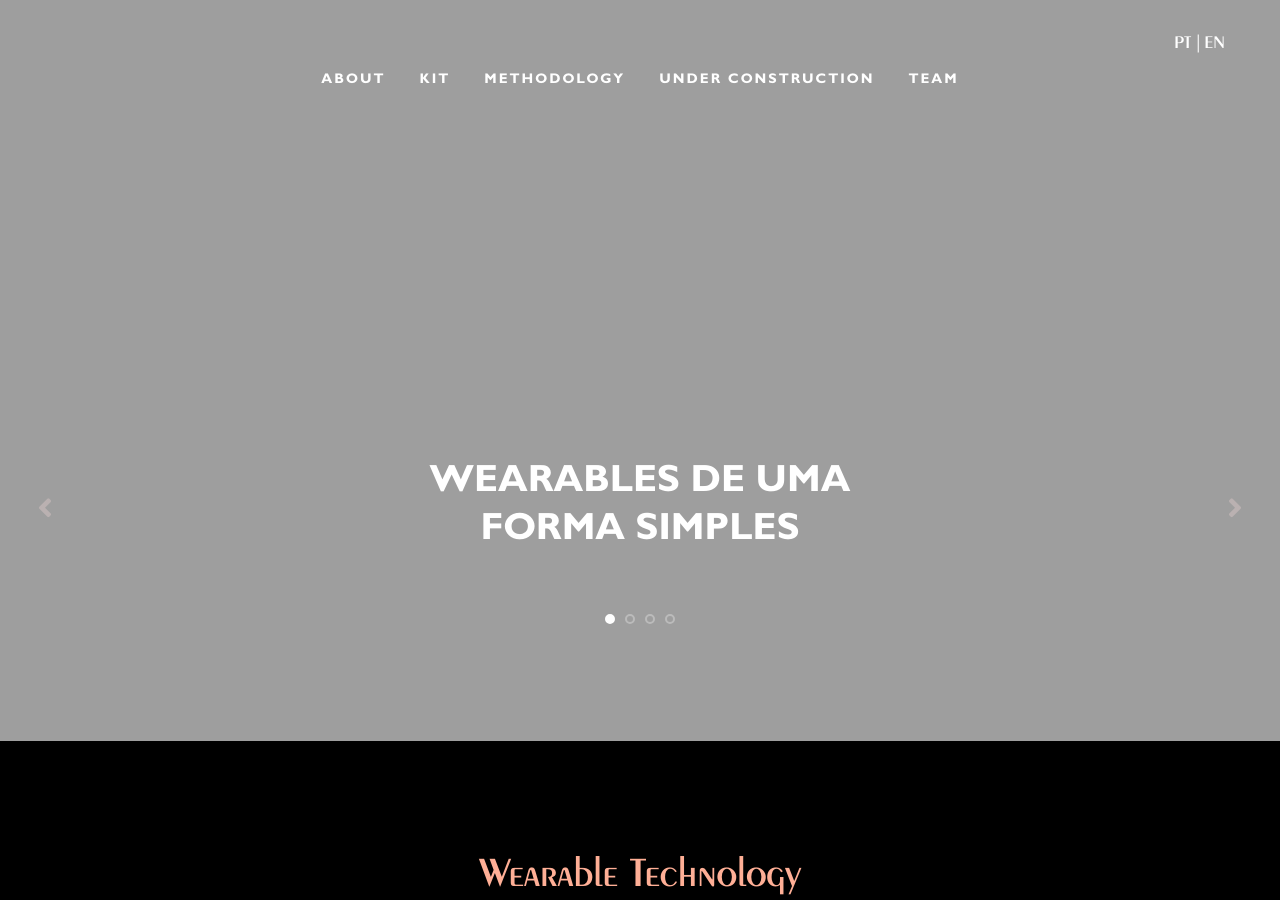
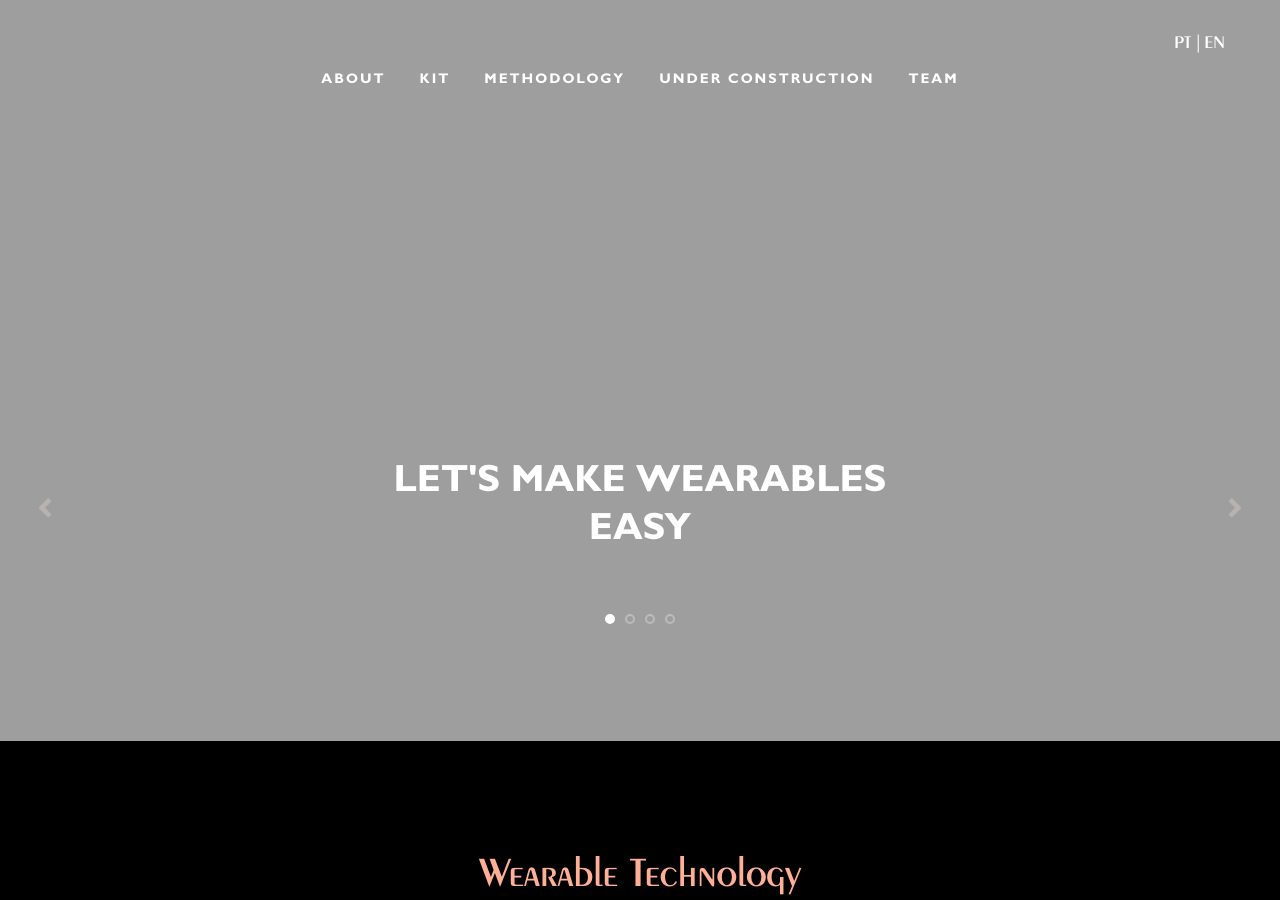
Before and after one commit to NANA-wearables/nana-site, a Jekyll site: the page built from _pages/index_en.html, in a window 1280 px wide and 900 px high. Built offline with Jekyll 4.4.1, drawn with Linux system fonts in a browser that asks for light colours; nearby versions of some CDN libraries; library files that are not in the unit come from our copies.

Commit message:
Update index_en.html

```diff
--- a/_pages/index_en.html
+++ b/_pages/index_en.html
@@ -9,10 +9,10 @@ menuMetodologia: Methodology
 menuConstrucao: Under Construction
 menuEquipe: Team
 
-headerFrase1: wearables de uma forma simples
-headerFrase2: wearables de uma forma acessível
-headerFrase3: wearables de uma forma rápida
-headerFrase4: wearables de uma forma envolvente
+headerFrase1: let's make wearables easy
+headerFrase2: let's make wearables simple
+headerFrase3: let's make wearables fast
+headerFrase4: let's make wearables charming
 
 sobreCabecalho: Wearable Technology
 sobreTexto: O NANA é um kit de wearables para se iniciar, criar e experimentar no universo das tecnologias vestíveis. Completamente modular e versátil, permite testar diversas possibilidades para criar roupas e acessórios inteligentes, que acendem, vibram ou fazem sons respondendo a estímulos.
```
